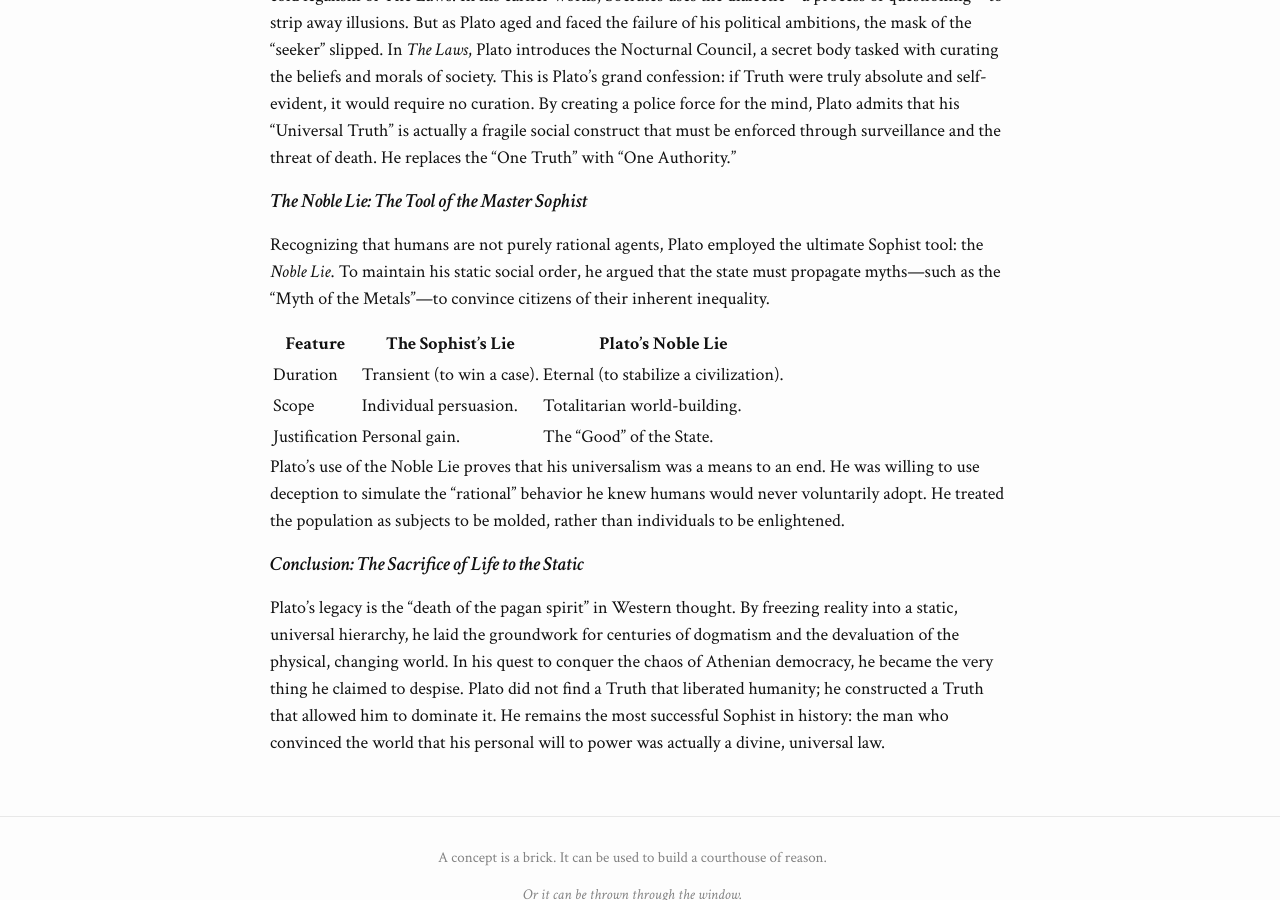
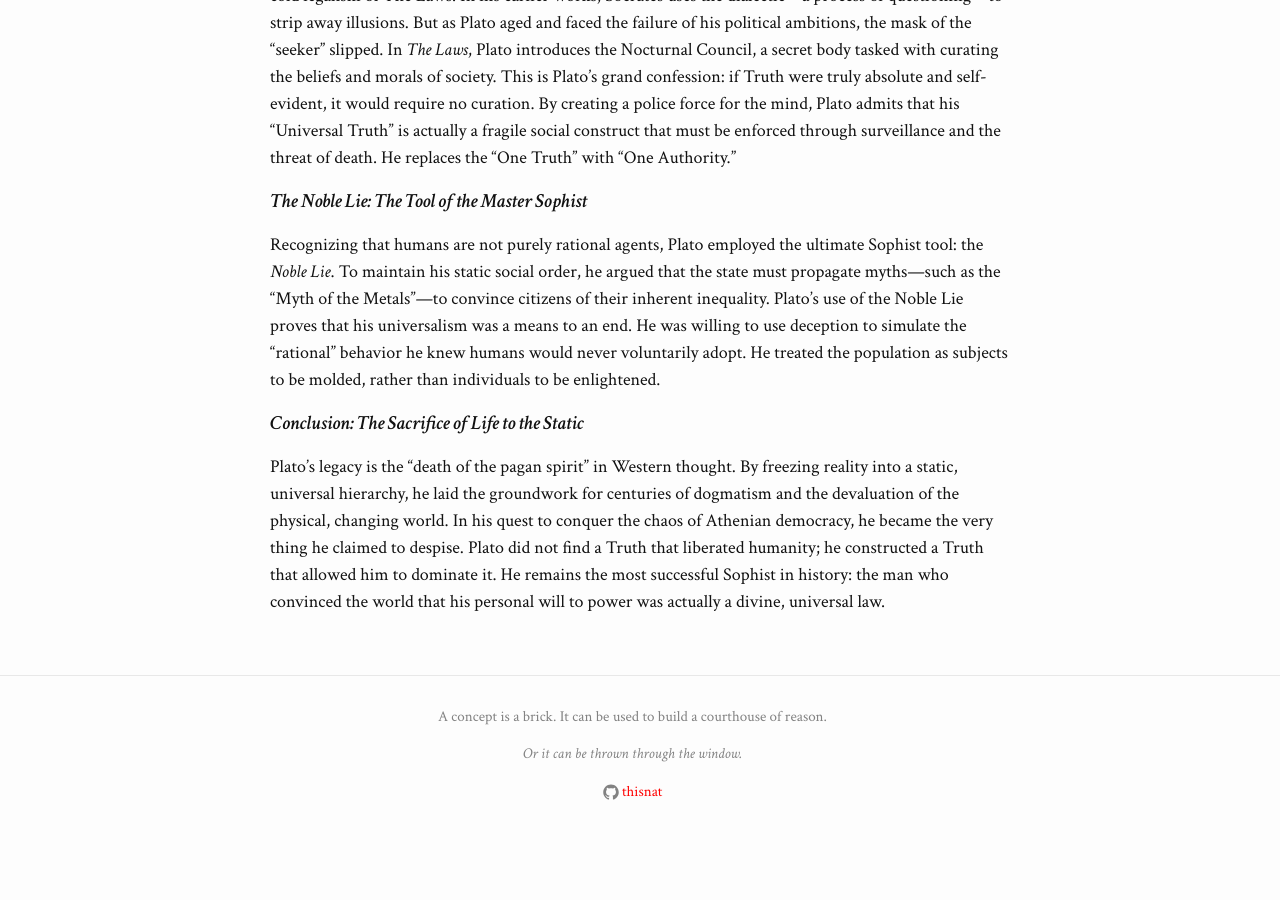
Before and after one commit to thisnat/the-archive, a Jekyll site: the page built from _posts/2026-3-26-on-the-universalist-tyranny-plato-as-the-supreme-sophist.md, in a window 1280 px wide and 900 px high, scrolled down 783 px. Built offline with Jekyll 4.4.1, drawn with Linux system fonts in a browser that asks for light colours; some web fonts are replaced; after the commit the page ends 1631 px from its top, so only the background shows below that.

Commit message:
feat: edit post

```diff
--- a/_posts/2026-3-26-on-the-universalist-tyranny-plato-as-the-supreme-sophist.md
+++ b/_posts/2026-3-26-on-the-universalist-tyranny-plato-as-the-supreme-sophist.md
@@ -15,13 +15,6 @@ In *The Laws*, Plato introduces the Nocturnal Council, a secret body tasked with
 
 #### The Noble Lie: The Tool of the Master Sophist
 Recognizing that humans are not purely rational agents, Plato employed the ultimate Sophist tool: the *Noble Lie*. To maintain his static social order, he argued that the state must propagate myths—such as the "Myth of the Metals"—to convince citizens of their inherent inequality.
-
-| Feature       | The Sophist’s Lie          | Plato’s Noble Lie                      |
-|---------------|----------------------------|----------------------------------------|
-| Duration      | Transient (to win a case). | Eternal (to stabilize a civilization). |
-| Scope         | Individual persuasion.     | Totalitarian world-building.           |
-| Justification | Personal gain.             | The "Good" of the State.               |
-
 Plato’s use of the Noble Lie proves that his universalism was a means to an end. He was willing to use deception to simulate the "rational" behavior he knew humans would never voluntarily adopt. He treated the population as subjects to be molded, rather than individuals to be enlightened.
 
 #### Conclusion: The Sacrifice of Life to the Static
```
